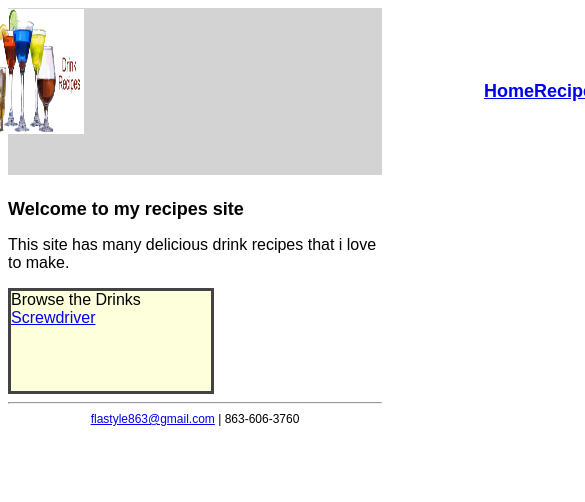
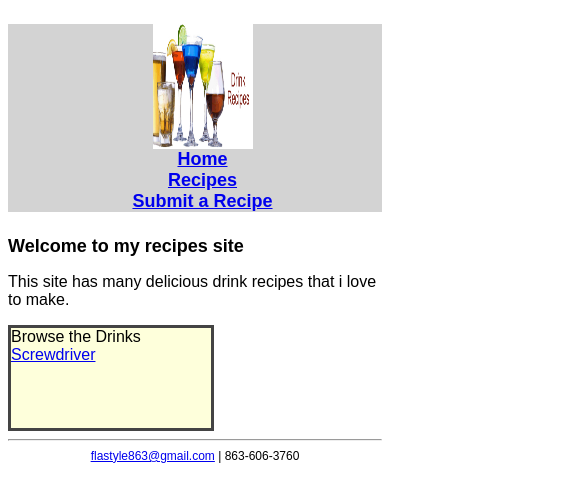
Before and after one commit to flastyle863/assignments, a plain HTML site: page assignment3/assignment4/assignment5/index.html in a window 390 px wide. Shown: the top 502 px of the page, 585 px wide, since content can reach past the window. Drawn offline with Linux system fonts and the light colour scheme.

Commit message:
fixes assignment 5

```diff
--- a/assignment3/assignment4/assignment5/style.css
+++ b/assignment3/assignment4/assignment5/style.css
@@ -6,10 +6,10 @@
 nav ul li {
     list-style-type: none;
     align-self: center;
+    margin-right: 25px;
+}
 
-
-}
-nav ul{
+nav ul {
     list-style: none;
     margin: 0 auto;
     padding: left 0;
@@ -62,7 +62,8 @@
     margin-bottom: 40px;
 }
 
-input, label {
+input,
+label {
     display: block;
     width: 100px;
     margin-top: 10px;
@@ -92,6 +93,7 @@
     color: purple;
     text-decoration: underline;
 }
+
 .rectangle-box {
     background-color: #feffdb;
     border-style: solid;
@@ -115,11 +117,6 @@
     display: flex;
     align-self: center;
     margin-right: auto;
-
-
-
-
-
 }
 
 .form {
@@ -130,26 +127,26 @@
     float: left;
 }
 
-.topbar{
+.topbar {
     background-color: lightgray;
-    text-align: left;
-    padding: 1px;
-    height: 100%;
     font-size: 18px;
-    color: blue;
-    display: flex;
-    margin-top: 0.2em;
 }
 
 .submit {
     background: lightgray;
-    width: 200px
+    width: 200px;
 }
+
 .clear {
     clear: both;
 }
 
-@media screen and (max-width: 480px)
-nav ul{
+@media screen and (max-width: 480px) {
+    nav ul {
         flex-direction: column;
     }
+    nav ul li img {
+        margin: 0;
+        padding: 0;
+    }
+}
--- a/assignment3/style.css
+++ b/assignment3/style.css
@@ -11,7 +11,6 @@
 h2 {
     font-size: 24px;
 }
-
 
 table {
     font-family: Arial;
@@ -50,9 +49,6 @@
     background-color: grey;
     color: purple;
     text-decoration: underline;
-
-
-
 }
 
 .rectangle-box {
@@ -63,7 +59,6 @@
     border-color: #444444
 }
 
-
 hr {
     color: #dddddd;
     margin-top: 40px;
```
Also changed, not shown: assignment3/assignment4/assignment5/index.html (+0 -6 lines), assignment3/assignment4/assignment5/recipe.html (+2 -1 lines), 2 other files. Lines whose indentation alone changed are shown as unchanged.
